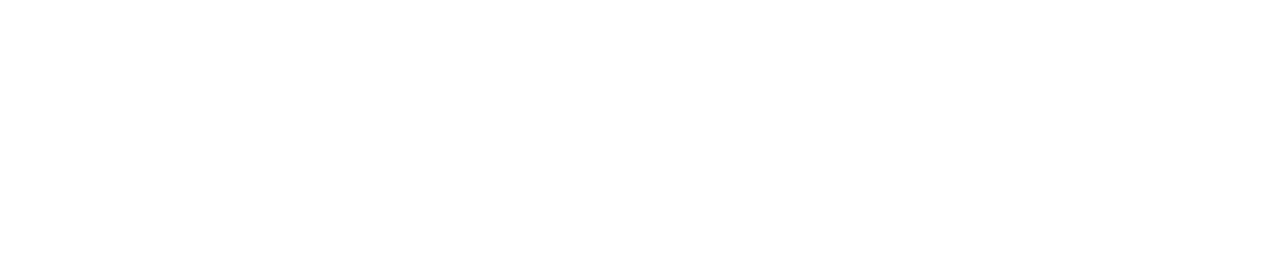
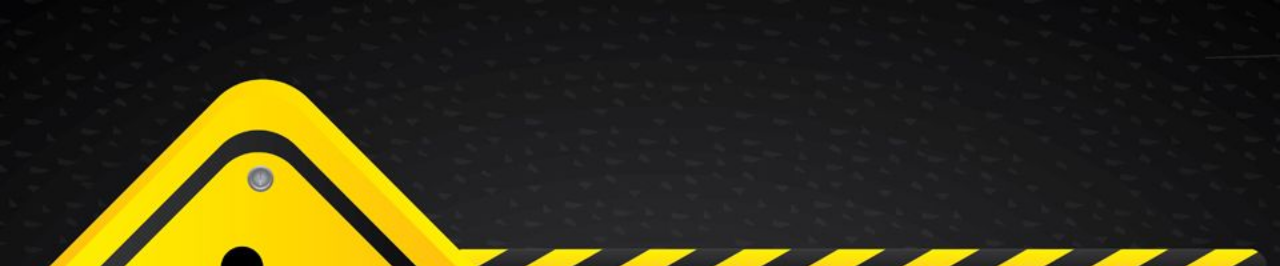
Before and after one commit to gog31070/ProjetoOutubro, a plain HTML site: page index.html in a window 1280 px wide. Shown: the top 266 px of the page. Drawn offline with Linux system fonts and the light colour scheme.

Commit message:
Atualizar o index.html

```diff
--- a/index.html
+++ b/index.html
@@ -14,7 +14,7 @@
         }
 
         body {
-            background-image: url('imagempagina1jpg');
+            background-image: url('imagempagina1.jpg');
             background-size: cover;
             background-position: center;
             background-repeat: no-repeat;
```
